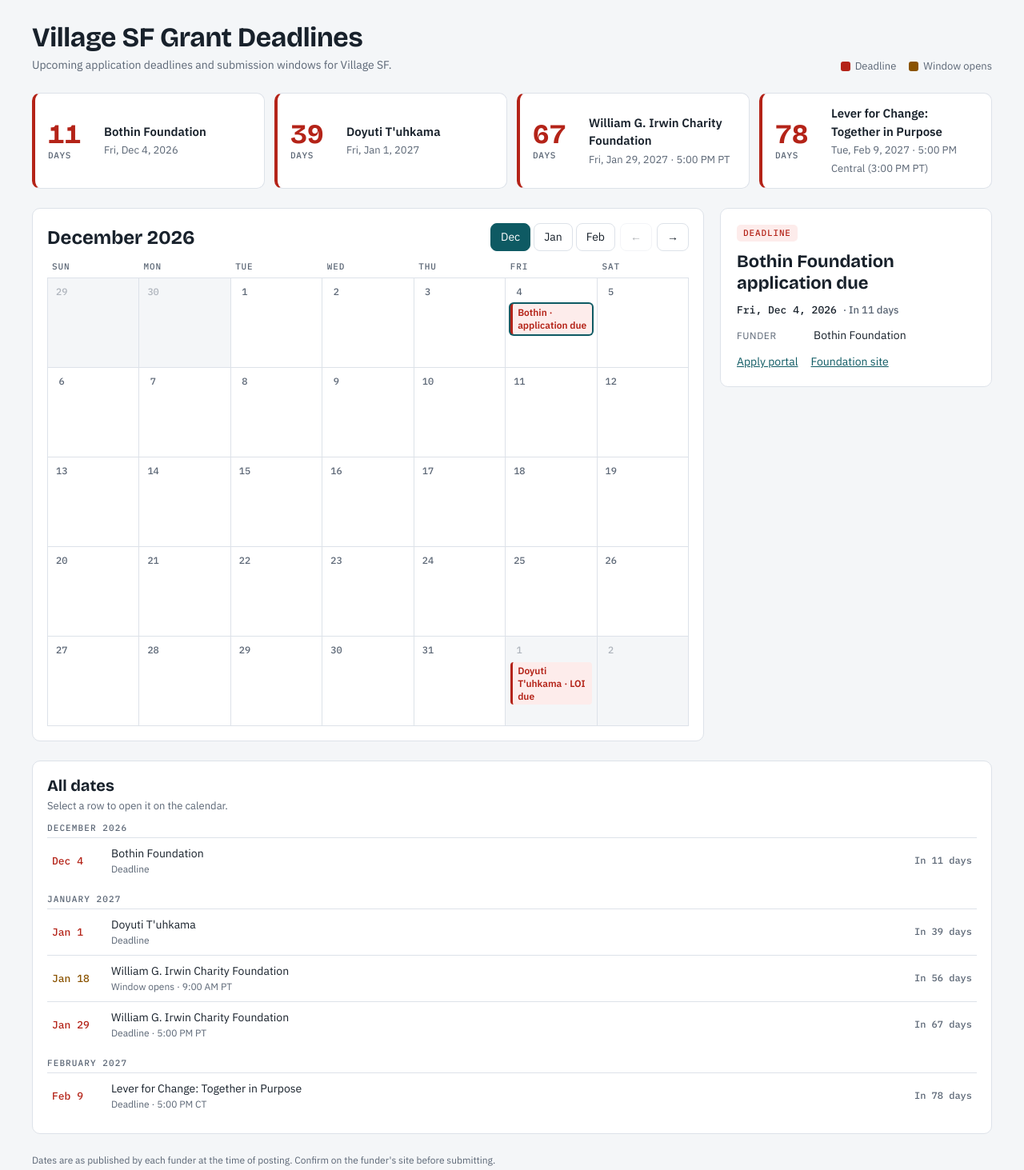
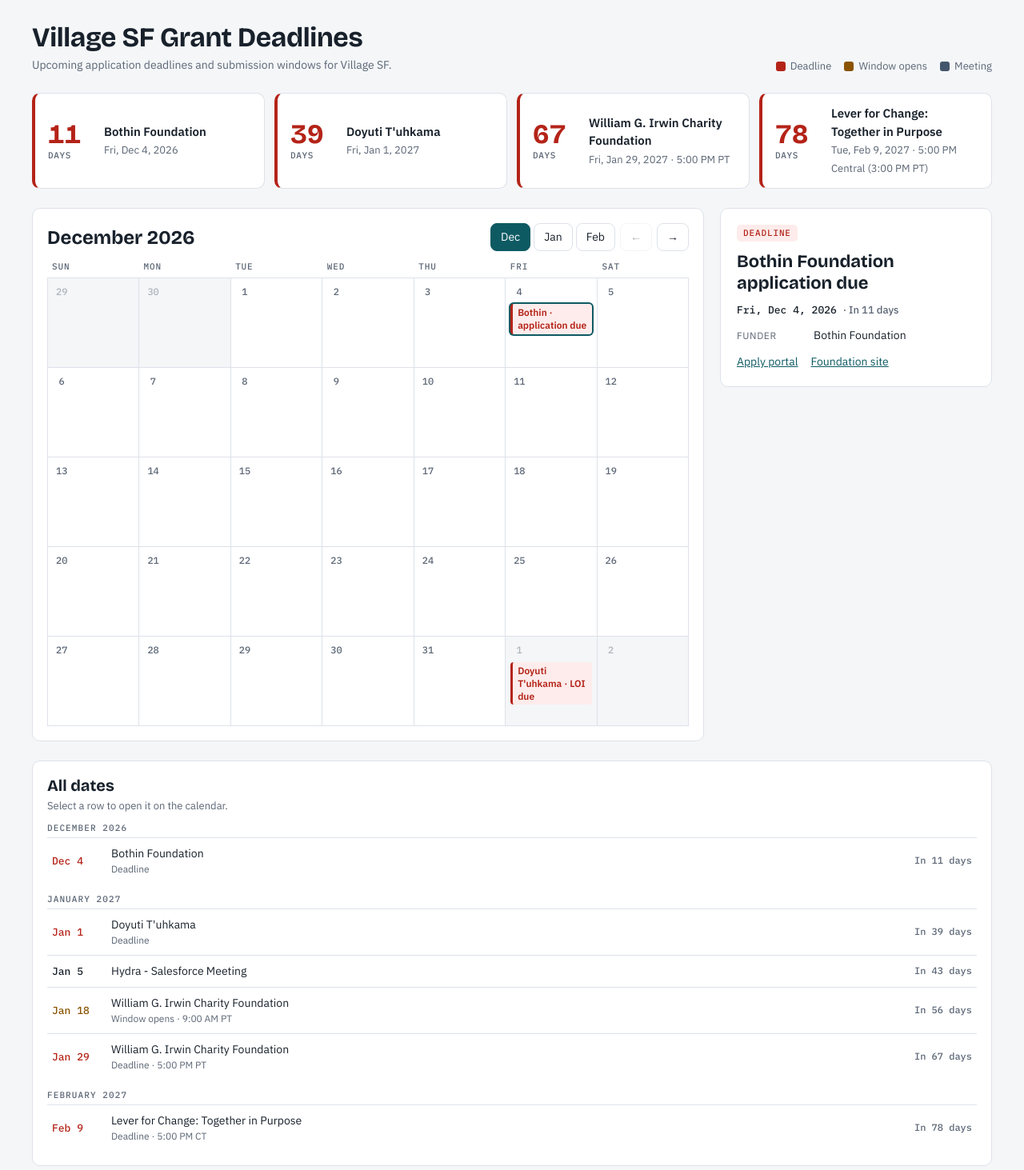
Before and after one commit to sudo-chop-suey/village-sf-grant-deadlines, a plain HTML site: page index.html in a window 1280 px wide. Shown: the top 1463 px of the page at 80% size. Drawn offline with nearby package versions, Linux system fonts and the light colour scheme.

Commit message:
Add Hydra - Salesforce Meeting, Jan 5 2027 11:00 AM PT

```diff
--- a/index.html
+++ b/index.html
@@ -168,6 +168,7 @@ footer{font-size:12px;color:var(--muted)}
     <div class="legend" aria-label="Legend">
       <span><i class="sw due"></i>Deadline</span>
       <span><i class="sw open"></i>Window opens</span>
+      <span><i class="sw check"></i>Meeting</span>
     </div>
   </header>
 
@@ -213,6 +214,7 @@ const EVENTS = [
   {id:"e3",date:"2026-12-04",type:"due",chip:"Bothin · application due",title:"Bothin Foundation application due",when:"Fri, Dec 4, 2026",f:"bothin"},
   {id:"e4",date:"2027-01-01",type:"due",chip:"Doyuti T'uhkama · LOI due",title:"Doyuti T'uhkama LOI due",when:"Fri, Jan 1, 2027",f:"doyuti",
     note:"Due date falls on New Year's Day. The tracker lists no time of day."},
+  {id:"e9",date:"2027-01-05",type:"check",chip:"Hydra · Salesforce meeting",tm:"11:00 AM PT",title:"Hydra - Salesforce Meeting",when:"Tue, Jan 5, 2027 · 11:00 AM PT"},
   {id:"e5",date:"2027-01-18",type:"open",chip:"Irwin · window opens",tm:"9:00 AM PT",title:"Irwin application window opens",when:"Mon, Jan 18, 2027 · 9:00 AM PT",f:"irwin",
     note:"Window runs Jan 18 at 9:00 AM PST through Jan 29 at 5:00 PM PST."},
   {id:"e6",date:"2027-01-29",type:"due",chip:"Irwin · window closes",tm:"5:00 PM PT",title:"Irwin application window closes",when:"Fri, Jan 29, 2027 · 5:00 PM PT",f:"irwin"},
@@ -230,7 +232,7 @@ const now = new Date(); const TODAY = new Date(now.getFullYear(),now.getMonth(),
 const diff = s => Math.round((pd(s)-TODAY)/864e5);
 const cdText = s => { const n=diff(s); return n===0?"Today":n>0?(n===1?"Tomorrow":"In "+n+" days"):(Math.abs(n)===1?"Yesterday":Math.abs(n)+" days ago"); };
 const el = (t,c,x) => { const e=document.createElement(t); if(c) e.className=c; if(x!=null) e.textContent=x; return e; };
-const TYPE = {due:"Deadline",open:"Window opens"};
+const TYPE = {due:"Deadline",open:"Window opens",check:"Meeting"};
 
 let sel = null, month = null;
 
```
